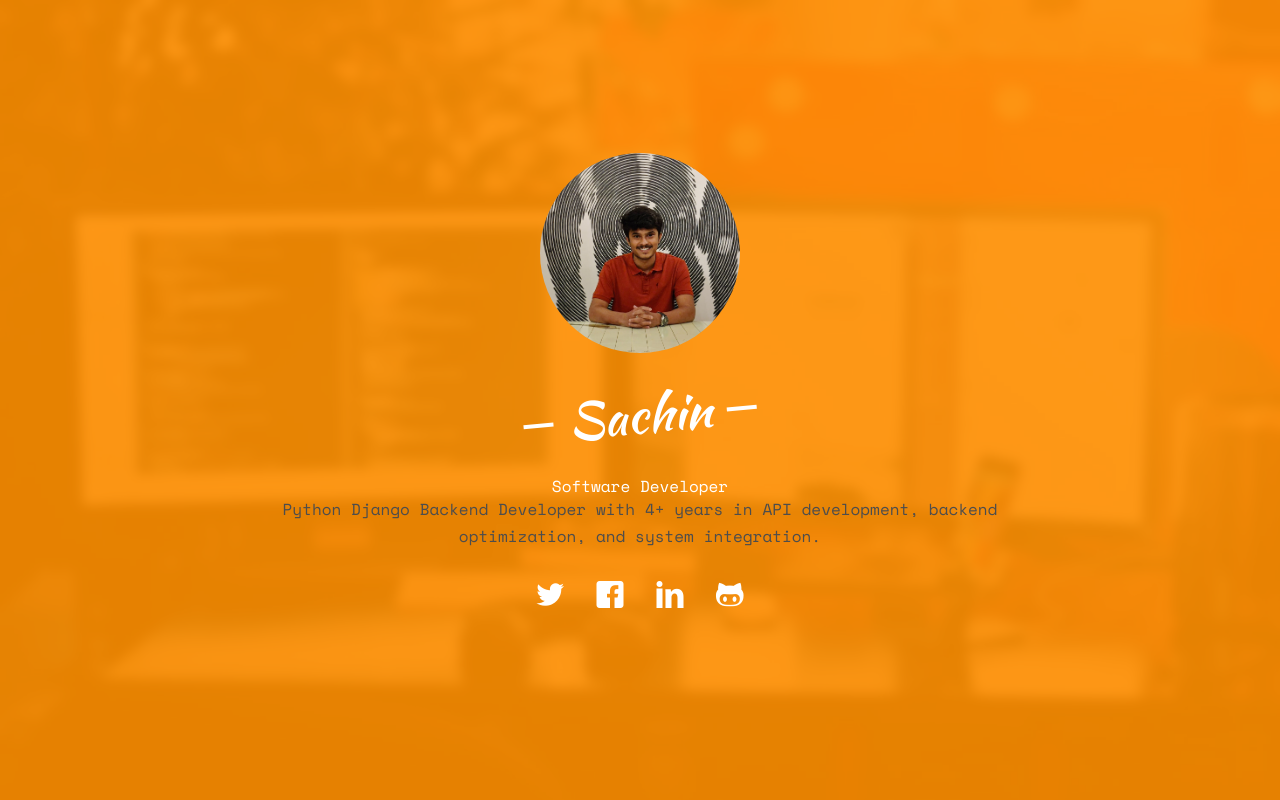
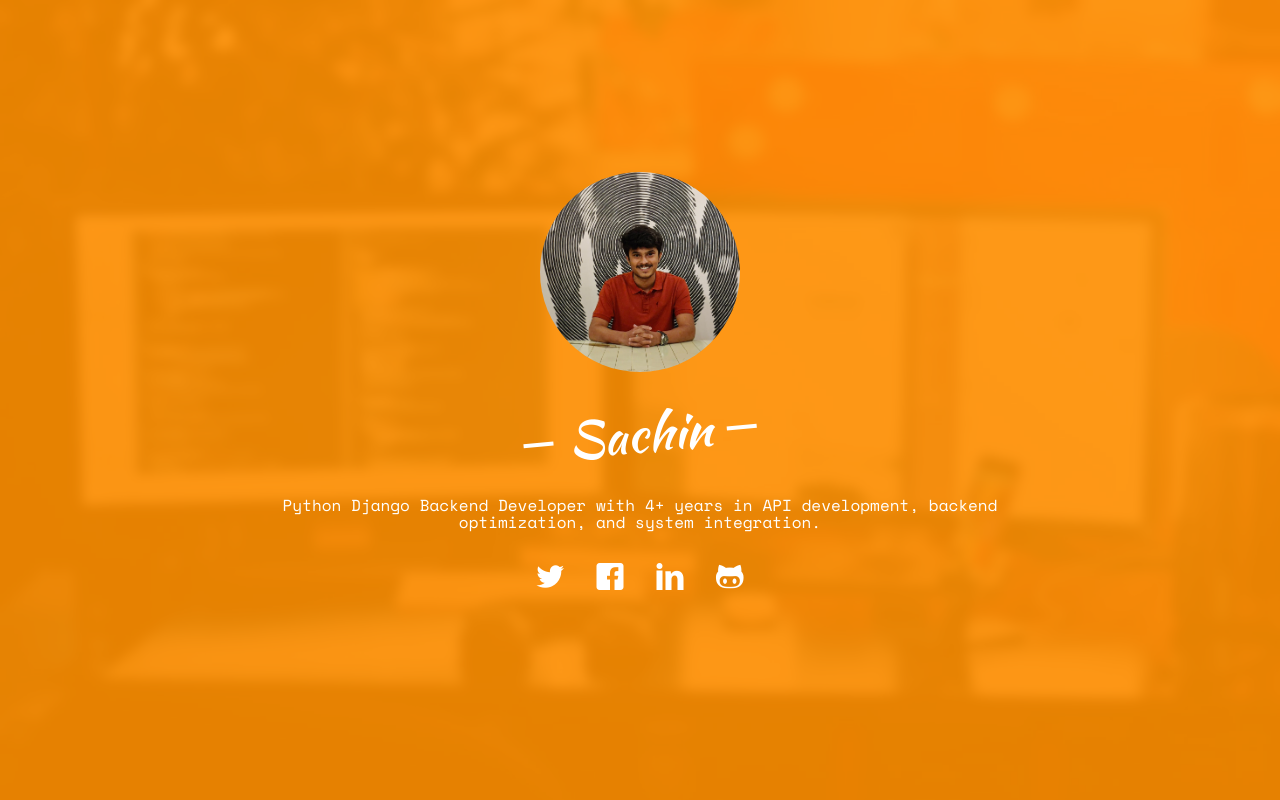
Before and after one commit to sachinlokesh11/portfolio, a plain HTML site: page index.html in a window 1280 px wide. Shown: the top 800 px of the page. Drawn offline with nearby package versions, Linux system fonts and the light colour scheme; some packages are replaced by stand-ins of ours; no server answers; files whose address does not match are found by name.

Commit message:
updated a experiance

```diff
--- a/index.html
+++ b/index.html
@@ -55,8 +55,7 @@
 						<div class="display-tc js-fullheight animate-box" data-animate-effect="fadeIn">
 							<div class="profile-thumb" style="background: url(images/user-3.jpg);"></div>
 							<h1><span>Sachin</span></h1>
-							<h3><span>Software Developer</h3>
-							<p>Python Django Backend Developer with 4+ years in API development, backend optimization, and system integration.</p>
+							<h3><span>Python Django Backend Developer with 4+ years in API development, backend optimization, and system integration.</span></h3>
 							<p>
 								<ul class="fh5co-social-icons">
 									<li><a href="https://twitter.com/sachinloke55451" target=”_blank”>
```
